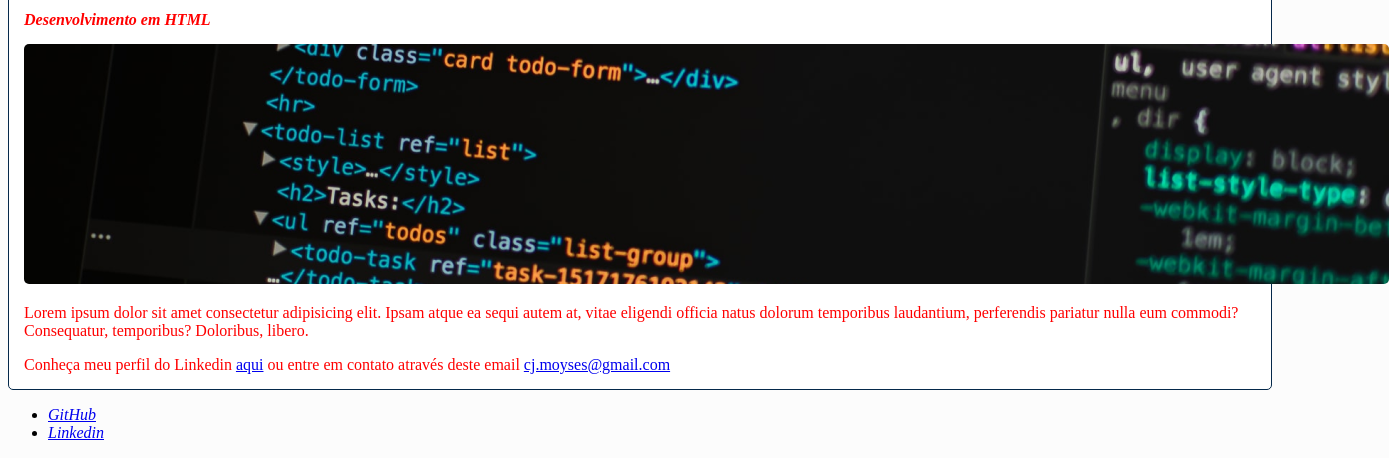
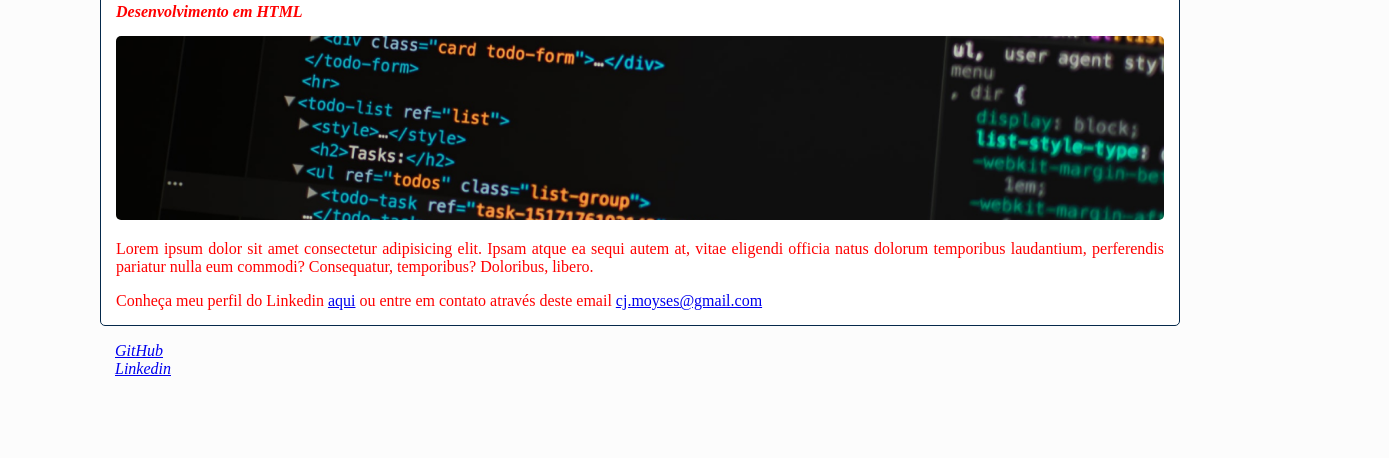
Before and after one commit to CJBiohacker/HTML-Web-Developer-Bootcamp-DIO, a plain HTML site: page index.html in a window 1280 px wide. Shown: the part 355-813 px from the top of the page, 1389 px wide, since content can reach past the window. Drawn offline with Linux system fonts and the light colour scheme.

Commit message:
'Módulo HTML+CSS Finalizado'

```diff
--- a/index.html
+++ b/index.html
@@ -35,7 +35,7 @@
         </article>
     </section>
     <footer>
-        <ul>
+        <ul class="list-style">
             <li><a href="https://github.com/CJBiohacker" target="_blank">GitHub</a></li>
             <li><a href="https://www.linkedin.com/in/carlosjunior137/" target="_blank">Linkedin</a></li>
         </ul>
--- a/style.css
+++ b/style.css
@@ -1,6 +1,9 @@
 body {
     background: #fcfcfc ;
     font-family: 'JetBrains Mono';
+    max-width: 1080px; /* Define à largura máxima do conteúdo baseado no ajuste da tela(zoom e console) */
+    margin: auto;
+    text-align: justify;
 }
 
 #profile-photo {
@@ -11,7 +14,7 @@ body {
 
 #title, .subtitle {
     color: rgb(153, 20, 71);
-    margin: 10px 15px ;
+    margin: 10px 15px;
     text-transform: uppercase;
 }
 
@@ -31,8 +34,13 @@ body {
     font-style: italic; /* Formatação de fonte do conteúdo da classe(caractéres) */
 }
 
+p {
+
+}
+
 .html-img {
     border-radius: 5px;
+    width: 100%;
 }
 
 #second-P {
@@ -42,3 +50,8 @@ body {
 footer {
     font-style: italic;
 }
+
+.list-style {
+    list-style:none;
+    padding-left: 15px;
+}
```
